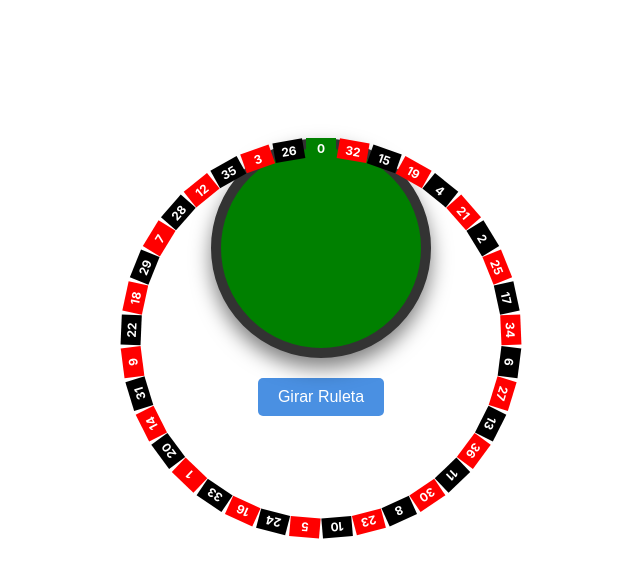
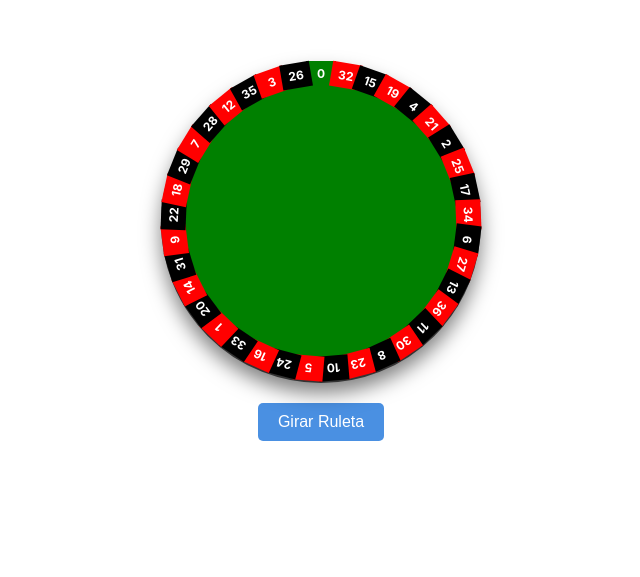
Before and after one commit to jjlagunamoreno/reactclases, a React (Create React App) app: page / in a window 1280 px wide. Shown: the part 123-700 px from the top of the page, without its empty margins (319-959 px from the left). Built offline with nearby package versions, Linux system fonts and the light colour scheme.

Commit message:
ruleta y números centrados

```diff
--- a/src/components/Ruleta.css
+++ b/src/components/Ruleta.css
@@ -15,9 +15,8 @@
 /* Ruleta */
 .ruleta {
     position: relative;
-    width: 200px;
-    /* Tamaño reducido de la ruleta */
-    height: 200px;
+    width: 300px;
+    height: 300px;
     border: 10px solid #333;
     border-radius: 50%;
     background-color: green;
@@ -27,7 +26,9 @@
     align-items: center;
     box-shadow: 0 10px 20px rgba(0, 0, 0, 0.5);
     transition: transform 4s ease-in-out;
+    margin-top: -50px;
 }
+
 
 /* Girar la ruleta */
 .girando {
@@ -35,25 +36,26 @@
     /* 6 vueltas completas */
 }
 
+
 /* Numeros de la ruleta */
 .numero-ruleta {
     position: absolute;
     width: 30px;
-    /* Ajuste de tamaño del número */
-    height: 20px;
-    /* Ajuste de tamaño del contenedor */
+    /* Ajustar el ancho para cada número */
+    height: 25px;
+    /* Ajustar la altura */
     display: flex;
     justify-content: center;
     align-items: center;
     color: white;
     font-size: 12px;
-    /* Ajuste de tamaño de fuente */
     font-weight: bold;
-    transform-origin: center 100px;
-    /* Ajuste del origen */
-    transform: rotate(0deg) translateX(100px);
-    /* Ajuste de posición en la ruleta */
+    transform-origin: 50% 10px;
+    /* Ajustar el origen al borde de la ruleta */
+    transform: rotate(0deg) translateY(-150px);
+    /* Ajustar la distancia del borde */
 }
+
 
 .numero-ruleta.rojo {
     background-color: red;
@@ -71,9 +73,7 @@
 .pelota {
     position: absolute;
     top: -10px;
-    /* Ajuste de la posición de la pelota */
     width: 15px;
-    /* Ajuste del tamaño de la pelota */
     height: 15px;
     background-color: white;
     border-radius: 50%;
@@ -81,19 +81,15 @@
     animation: movimientoPelota 4s linear infinite;
 }
 
-.girando-pelota {
-    animation: movimientoPelota 4s linear 1;
-}
-
 /* Animación de la pelota */
 @keyframes movimientoPelota {
     0% {
-        transform: rotate(0deg) translateX(120px) rotate(0deg);
+        transform: rotate(0deg) translateX(130px) rotate(0deg);
+        /* Ajustamos el tamaño a 130px */
     }
 
     100% {
-        transform: rotate(-2160deg) translateX(120px) rotate(2160deg);
-        /* Gira en dirección opuesta */
+        transform: rotate(-2160deg) translateX(130px) rotate(2160deg);
     }
 }
 
--- a/src/components/Ruleta.js
+++ b/src/components/Ruleta.js
@@ -73,7 +73,7 @@ const Ruleta = () => {
                         key={index}
                         className={`numero-ruleta ${item.color}`}
                         style={{
-                            transform: `rotate(${(index * 360) / numerosRuleta.length}deg) translateY(-100px)` // Ajuste de posicionamiento
+                            transform: `rotate(${(index * 360) / numerosRuleta.length}deg) translateY(-150px)` // Ajustamos translateY a -70px
                         }}
                     >
                         {item.numero}
```
